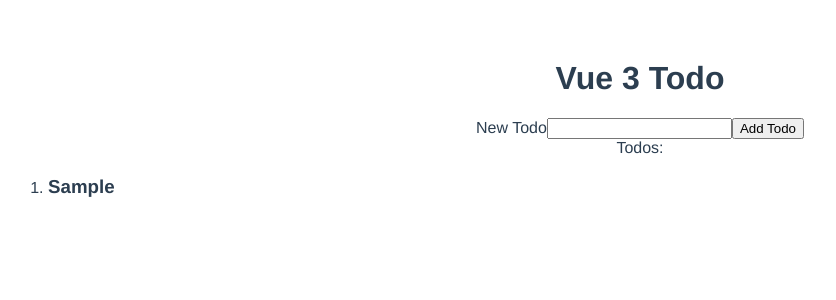
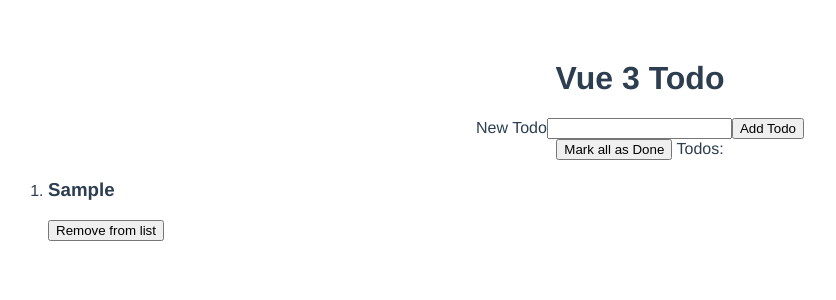
Before and after one commit to clintcfavor/vue-3, a Vue app: page / in a window 1280 px wide. Both pictures are taken after typing "Sample" into the empty fields and a click on the button "Add Todo". Shown: the top 300 px of the page, without its empty margins (0-836 px from the left). Built offline with nearby package versions, Linux system fonts and the light colour scheme.

Commit message:
* Mark all as done

```diff
--- a/package.json
+++ b/package.json
@@ -9,6 +9,7 @@
   },
   "dependencies": {
     "core-js": "^3.6.5",
+    "tslint": "^6.1.3",
     "vue": "^3.0.0"
   },
   "devDependencies": {
--- a/src/App.vue
+++ b/src/App.vue
@@ -5,6 +5,7 @@
     <input v-model="newTodo" name="newTodo" />
     <button>Add Todo</button>
   </form>
+  <button @click="markAllDone()">Mark all as Done</button>
   Todos:
   <ol>
     <li
@@ -13,6 +14,7 @@
       :class="{ done: todo.done }"
     >
       <h3 @click="toggleDone(todo)">{{ todo.content }}</h3>
+      <button @click="removeTodo(index)">Remove from list</button>
     </li>
   </ol>
 </template>
@@ -38,11 +40,21 @@
       todo.done = !todo.done;
     }
 
+    function removeTodo(todoIndex) {
+      todos.value.splice(todoIndex, 1);
+    }
+
+    function markAllDone() {
+      todos.value.forEach((todo) => (todo.done = true));
+    }
+
     return {
       addNewTodo,
       newTodo,
       todos,
       toggleDone,
+      removeTodo,
+      markAllDone,
     };
   },
 };
```
Also changed, not shown: 1 other file (tests, documents, lock files or other folders).
